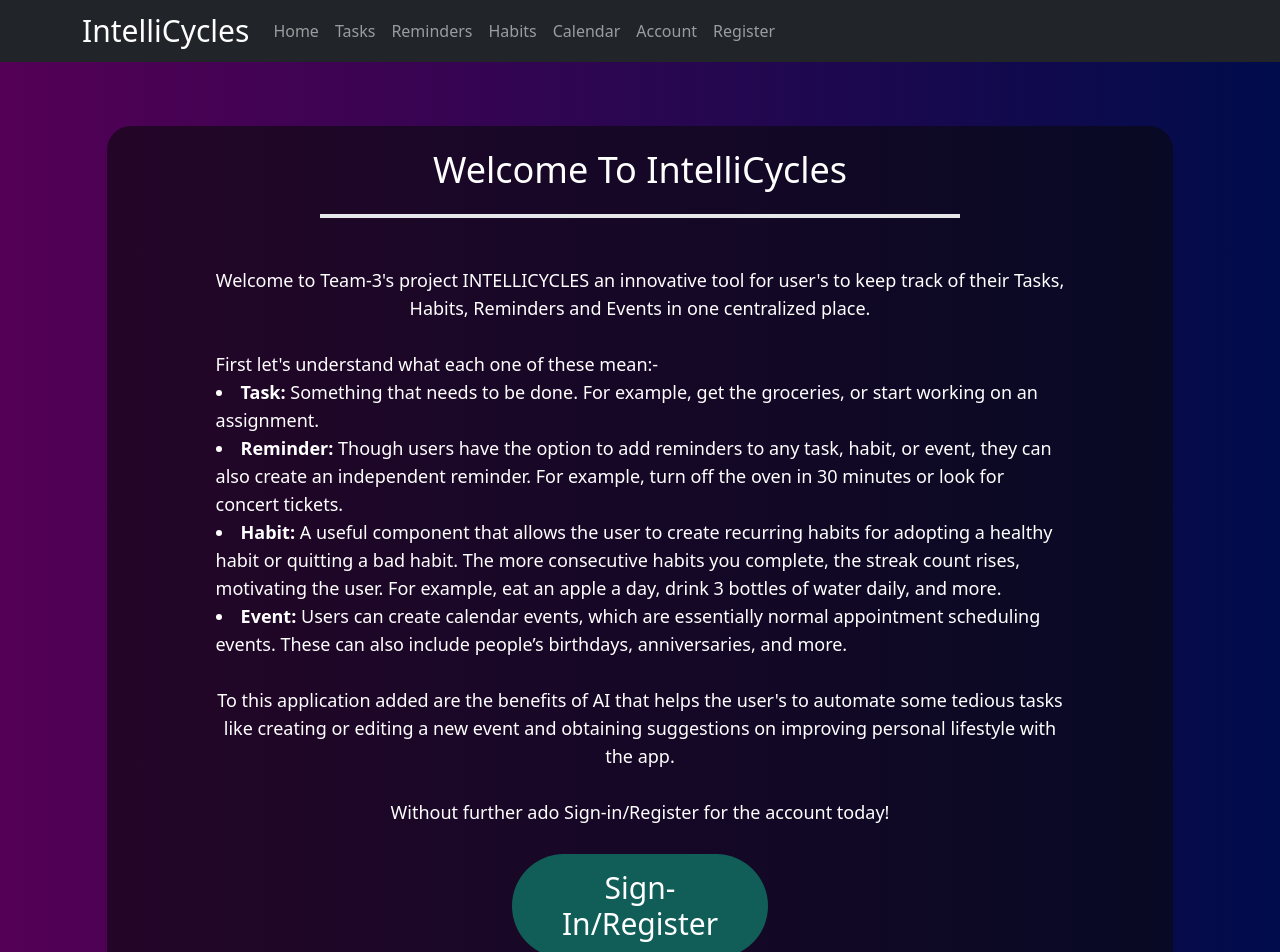
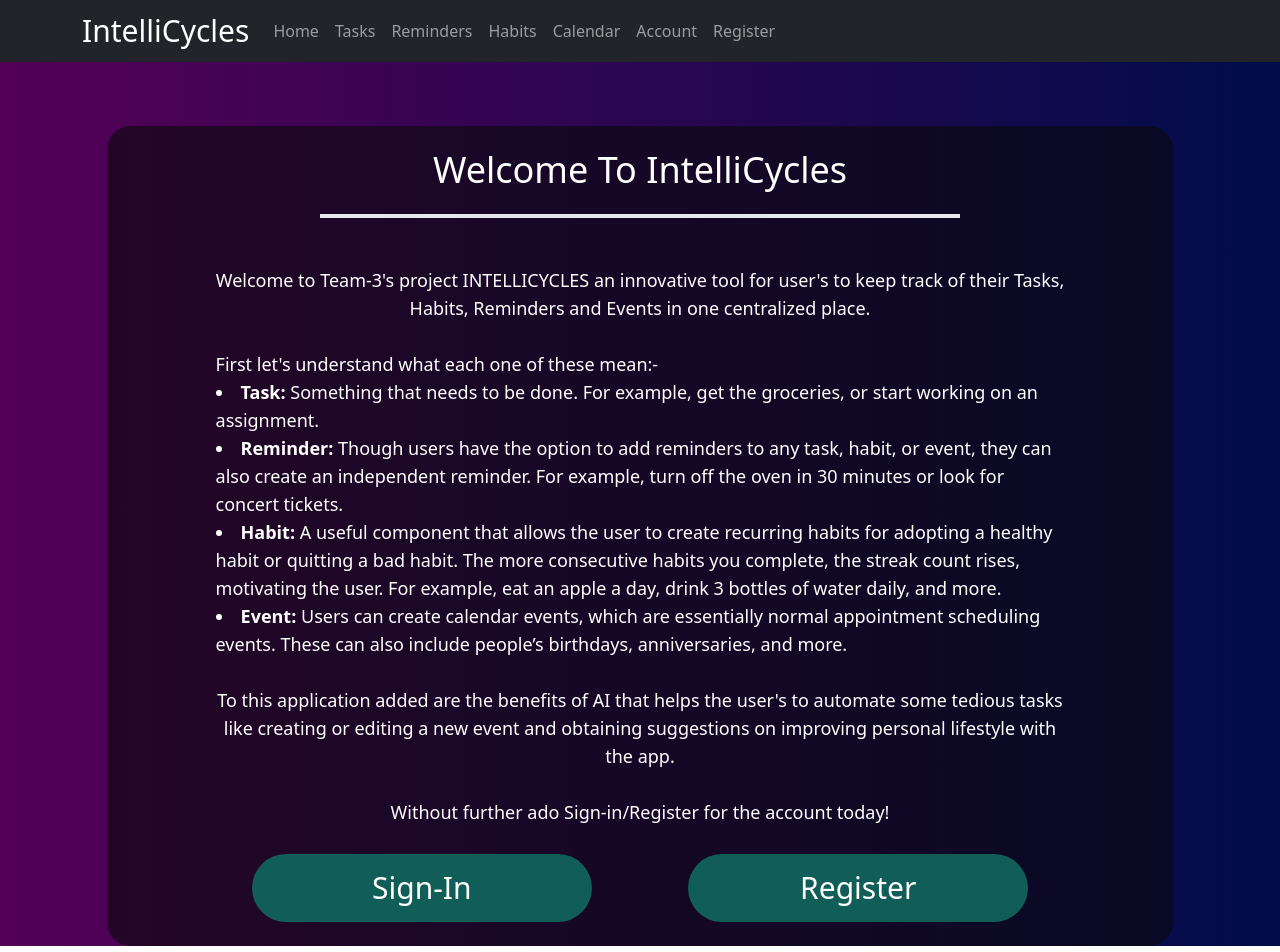
Before and after one commit to yemregumus/IntelliCycles, a React (Vite) app in the folder Frontend/: page / in a window 1280 px wide. Shown: the top 952 px of the page. Built offline with nearby package versions, Linux system fonts and the light colour scheme; no server answers.

Commit message:
sign in button added on welcome page.

```diff
--- a/Frontend/src/pages/Welcome.jsx
+++ b/Frontend/src/pages/Welcome.jsx
@@ -1,5 +1,6 @@
 import React from "react";
 import { useNavigate } from "react-router-dom";
+import {Row, Col} from "react-bootstrap"
 
 const Welcome = () => {
     const navigate = useNavigate();
@@ -49,9 +50,14 @@ const Welcome = () => {
                         Without further ado Sign-in/Register for the account today!
                     </p>
                     <br />
-                    <div className="bg-teal-800 text-3xl hover:bg-teal-950 transition duration-150 p-3 rounded-full mx-auto w-64" onClick={() => navigate('/register')}>
-                        Sign-In/Register
-                    </div>
+                    <Row>
+                      <Col className="bg-teal-800 text-3xl hover:bg-teal-950 transition duration-150 p-3 rounded-full mx-5 w-64" onClick={() => navigate('/signin')}>
+                          Sign-In
+                      </Col>
+                      <Col className="bg-teal-800 text-3xl hover:bg-teal-950 transition duration-150 p-3 rounded-full mx-5 w-64" onClick={() => navigate('/register')}>
+                          Register
+                      </Col>
+                    </Row>
                 </div>
             </div>
         </>
```
